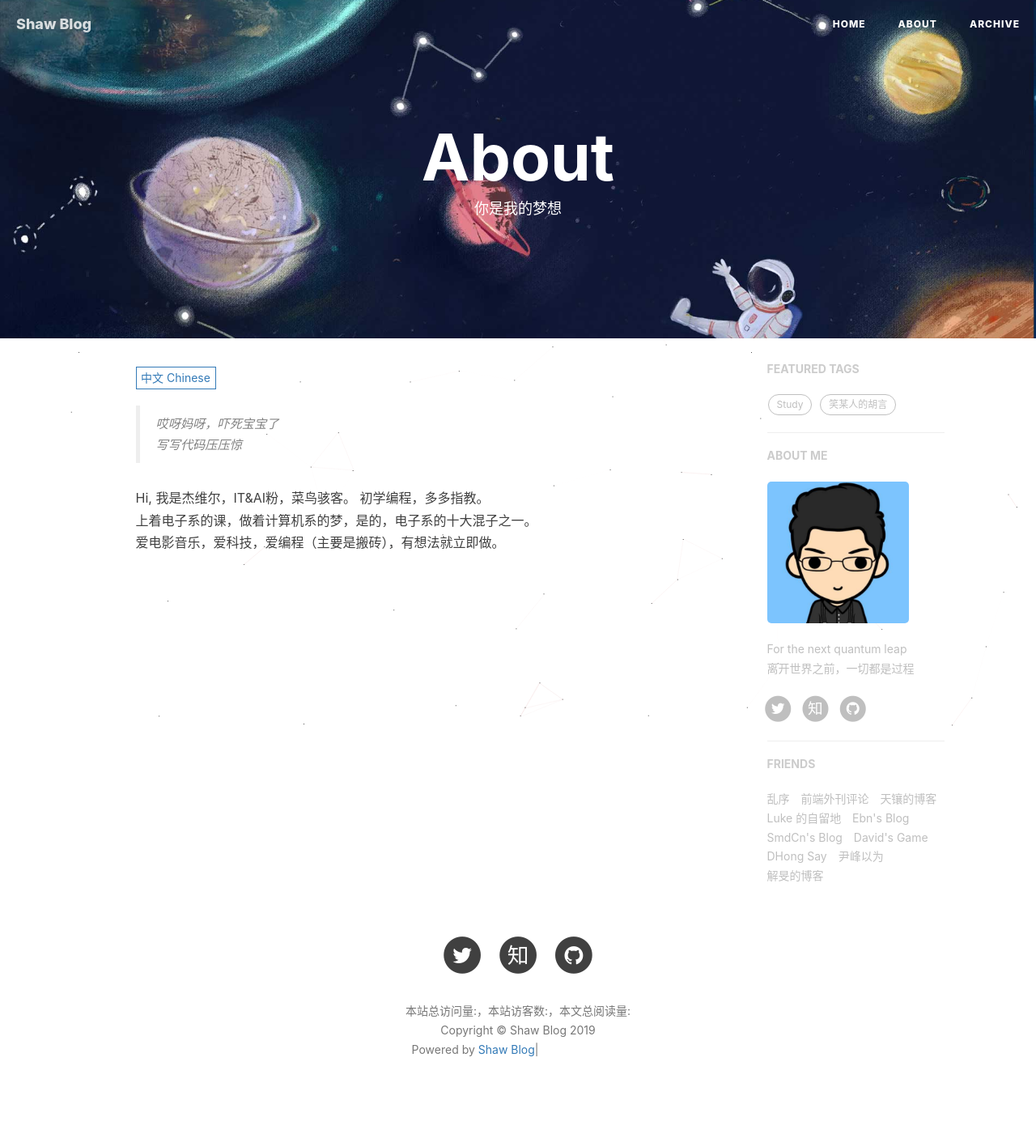
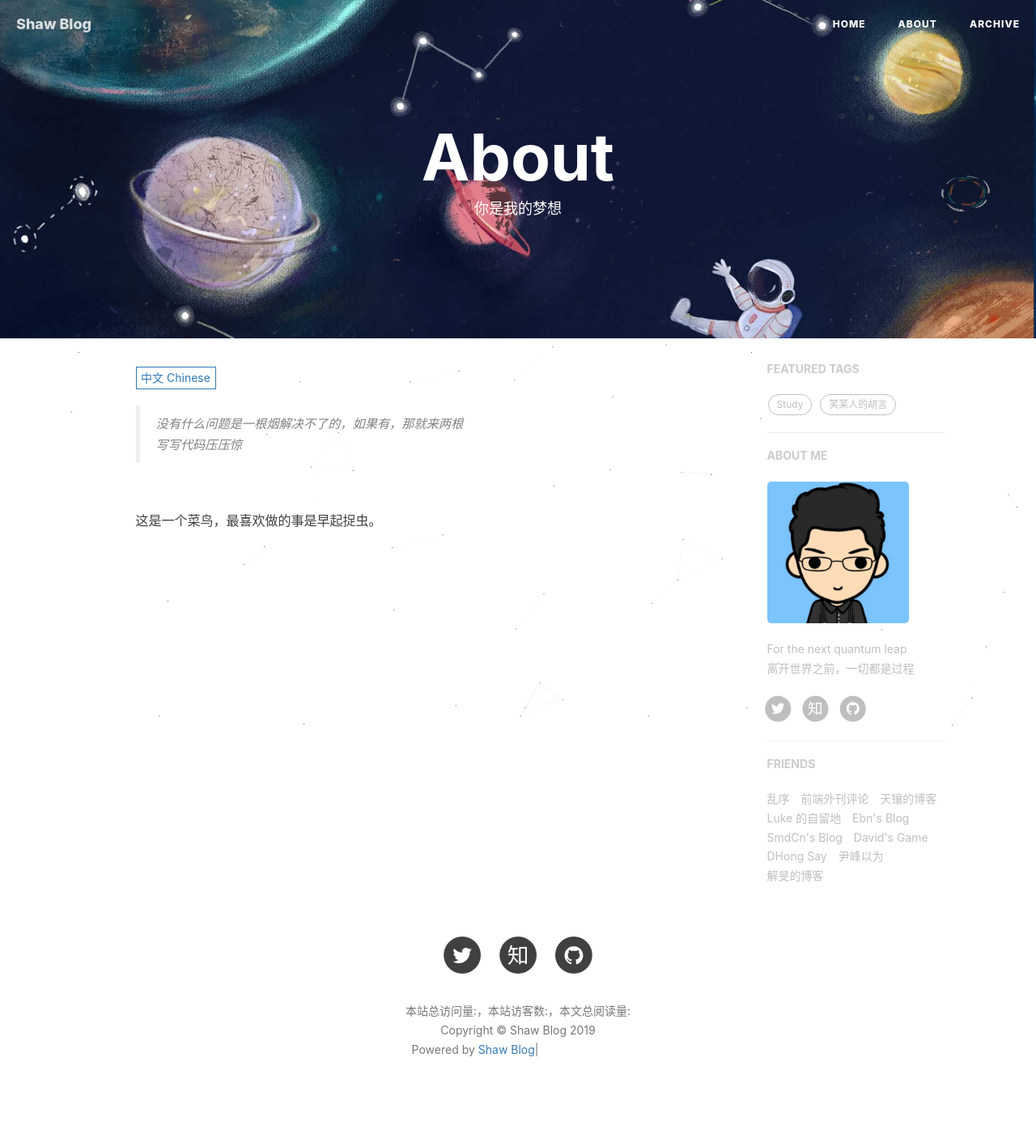
Before and after one commit to jvxiao/jvxiao.github.io, a Jekyll site: the page built from about.html, in a window 1280 px wide. Shown: the whole page at 81% size. Built offline with Jekyll 4.4.1, drawn with Linux system fonts in a browser that asks for light colours; nearby versions of some CDN libraries; comment, search, counter and statistics services are not loaded; grey boxes are pictures that could not be loaded.

Commit message:
changed zh.md

```diff
--- a/_includes/about/zh.md
+++ b/_includes/about/zh.md
@@ -1,6 +1,6 @@
-> 哎呀妈呀，吓死宝宝了
+> 没有什么问题是一根烟解决不了的，如果有，那就来两根
 ><br/>写写代码压压惊
 
-Hi, 我是杰维尔，IT&AI粉，菜鸟骇客。 初学编程，多多指教。
-<br> 上着电子系的课，做着计算机系的梦，是的，电子系的十大混子之一。
-<br> 爱电影音乐，爱科技，爱编程（主要是搬砖），有想法就立即做。
+
+<br> 这是一个菜鸟，最喜欢做的事是早起捉虫。
+<br>
```
